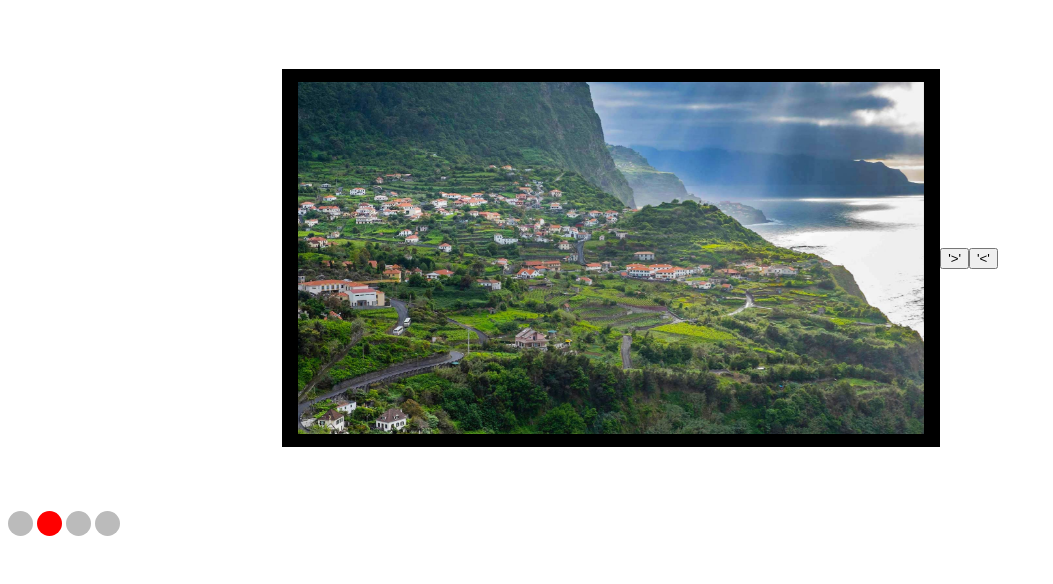
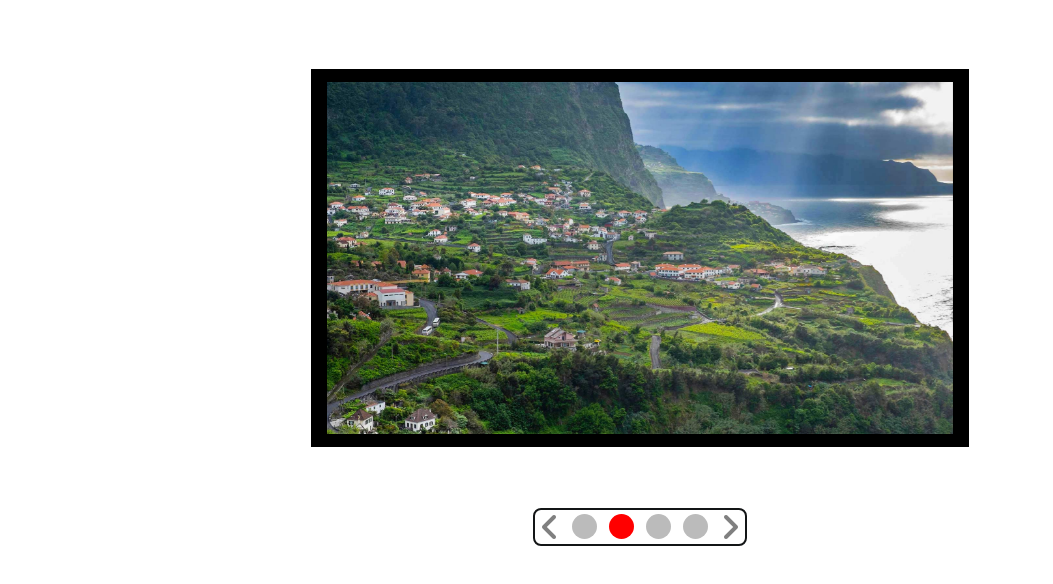
Before and after one commit to hattima-tim/image-slider, a website built with webpack: page dist/index.html in a window 1280 px wide. Shown: the whole page, without its empty margins (0-1053 px from the left). Built offline with nearby package versions, Linux system fonts and the light colour scheme.

Commit message:
added a viewport meta tag and added a script tag for getting navigation arrow icons from fontawesome and other minor changes

```diff
--- a/dist/index.html
+++ b/dist/index.html
@@ -2,6 +2,8 @@
 <html lang="en">
     <head>
         <meta charset="utf-8">
+        <meta name="viewport" content="width=device-width,initial-scale=1">
+        <script src="https://kit.fontawesome.com/53348e0e14.js" crossorigin="anonymous"></script>
         <title>Image Slider</title>
         <link rel="stylesheet" href="style.css">
     </head>
@@ -13,14 +15,16 @@
                 <img class="hidden" src="picture/Fraser River, east of Vancouver, British Columbia, Canada, with the Golden Ears peaks.jpg">
                 <img class="hidden" src="picture/New River Gorge Bridge, New River Gorge National Park and Preserve, West Virginia, USA.jpg">
             </div>
-            <button id='forward'>'>'</button>
-            <button id="backward">'<'</button>
         </div>
-        <div id='dot'>
-            <span class="dot"></span>
-            <span class="dot"></span>
-            <span class="dot"></span>
-            <span class="dot"></span>
+        <div id='navigation_tools_container'>
+            <div id='navigation_tools'>
+                <i class="fas fa-angle-left" id="backward"></i>
+                <span class="dot"></span>
+                <span class="dot"></span>
+                <span class="dot"></span>
+                <span class="dot"></span>
+                <i class="fas fa-angle-right" id='forward'></i>
+            </div>
         </div>
          <script src='main.js'></script>
     </body>
```
